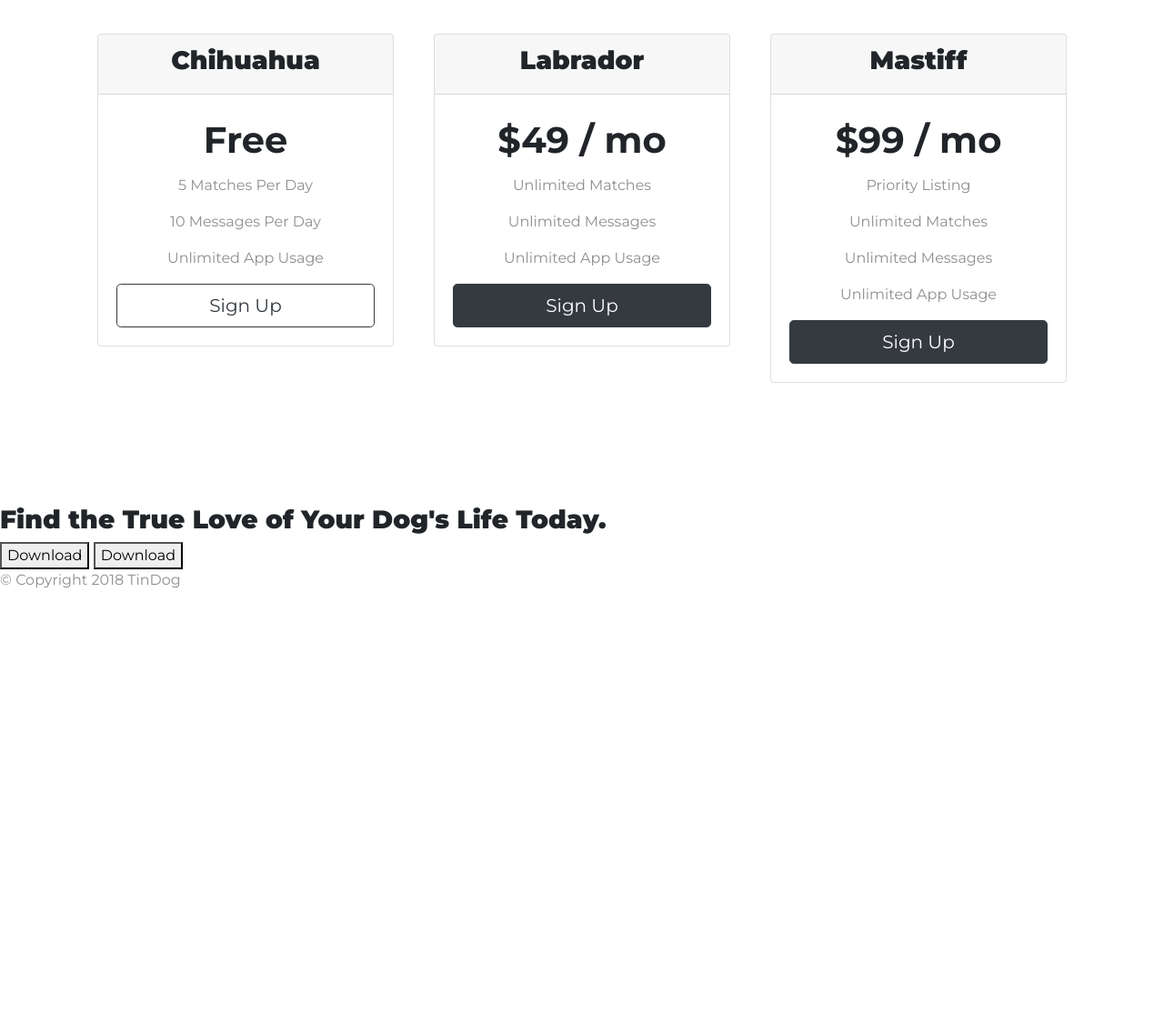
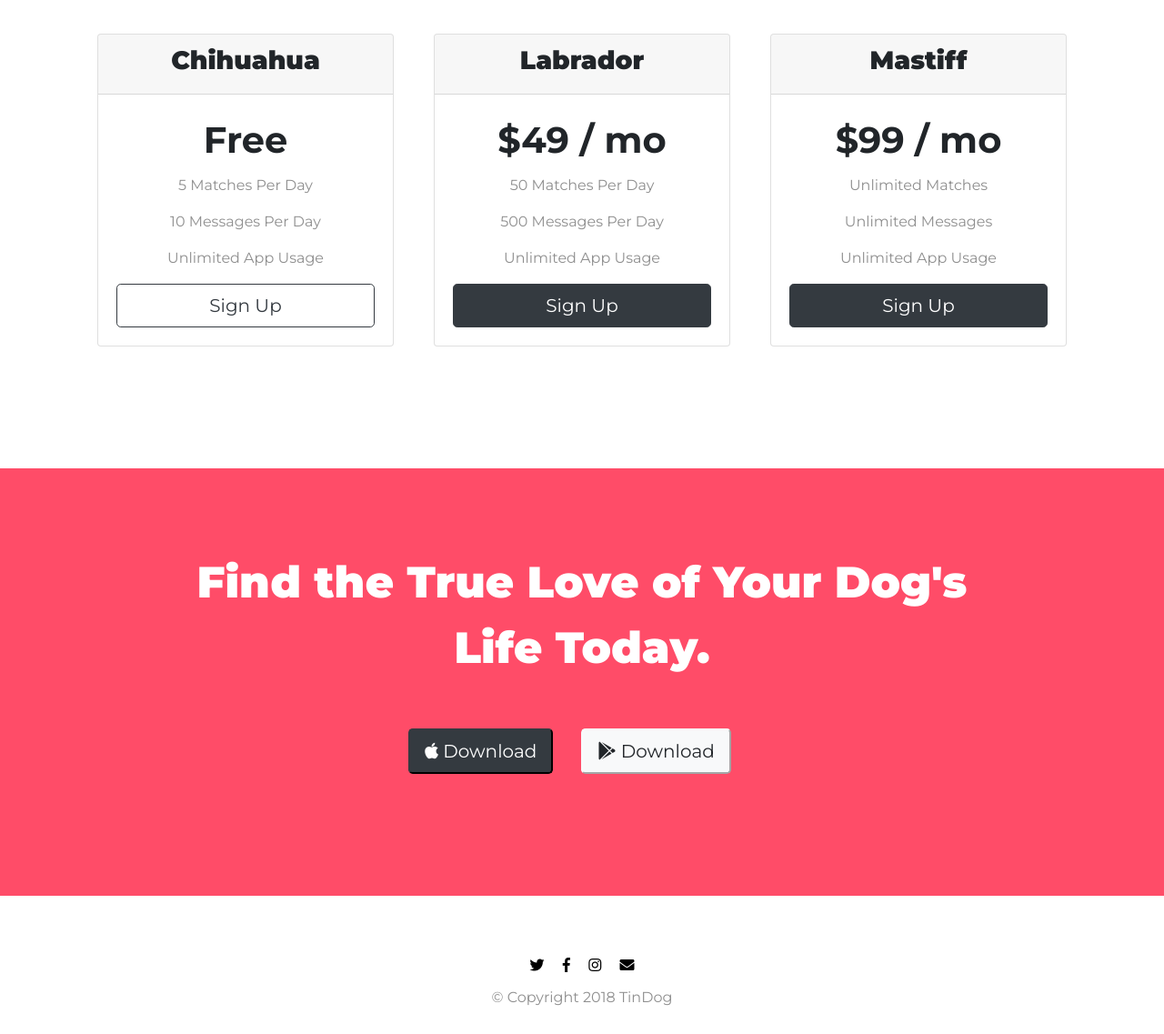
Before and after one commit to tingzhouu/TinDog, a plain HTML site: page index.html in a window 1280 px wide. Shown: the part 1960-3097 px from the top of the page at 91% size. Before the commit the page ends 2626 px from the top, so only its background shows below. Drawn offline with nearby package versions, Linux system fonts and the light colour scheme.

Commit message:
Tidy up details

```diff
--- a/css/styles.css
+++ b/css/styles.css
@@ -129,6 +129,39 @@ p {
   padding: 3% 2%
 }
 
+/* Call to Action Section */
+#cta {
+  color: #fff;
+  background-color: #ff4c68;
+  text-align: center;
+  padding: 7% 15%;
+}
+
+.cta-heading {
+  font-family: "Montserrat";
+  font-weight: 900;
+  font-size: 3rem;
+  line-height: 1.5;
+}
+
+.cta-btn {
+  margin: 10% 10px;
+}
+
+/* Footer Section */
+#footer {
+  text-align: center;
+  padding: 4% 15% 1%;
+}
+
+.footer-icons {
+  margin: 8px;
+  color: black;
+  text-decoration: none;
+}
+
+
+/* Media Query Breakpoint */
 @media (max-width: 1028px) {
   #title {
     text-align: center;
@@ -138,6 +171,4 @@ p {
     transform: rotate(0);
     width: 60%;
   }
-
-
 }
--- a/index.html
+++ b/index.html
@@ -42,13 +42,13 @@
 
           <ul class="navbar-nav ml-auto">
             <li class=nav-item>
-              <a class="nav-link" href="">Contact</a>
+              <a class="nav-link" href="#footer">Contact</a>
             </li>
             <li class=nav-item>
-              <a class="nav-link" href="">Pricing</a>
+              <a class="nav-link" href="#pricing">Pricing</a>
             </li>
             <li class=nav-item>
-              <a class="nav-link" href="">Download</a>
+              <a class="nav-link" href="#cta">Download</a>
             </li>
           </ul>
         </div>
@@ -160,6 +160,7 @@
               <p>5 Matches Per Day</p>
               <p>10 Messages Per Day</p>
               <p>Unlimited App Usage</p>
+
               <button type="button" class="btn btn-lg btn-block btn-outline-dark">Sign Up</button>
             </div>
           </div>
@@ -172,9 +173,10 @@
             </div>
             <div class="card-body">
               <h2>$49 / mo</h2>
-              <p>Unlimited Matches</p>
-              <p>Unlimited Messages</p>
+              <p>50 Matches Per Day</p>
+              <p>500 Messages Per Day</p>
               <p>Unlimited App Usage</p>
+
               <button type="button" class="btn btn-lg btn-block btn-dark">Sign Up</button>
             </div>
           </div>
@@ -188,7 +190,6 @@
             </div>
             <div class="card-body">
               <h2>$99 / mo</h2>
-              <p>Priority Listing</p>
               <p>Unlimited Matches</p>
               <p>Unlimited Messages</p>
               <p>Unlimited App Usage</p>
@@ -212,9 +213,9 @@
 
   <section id="cta">
 
-    <h3>Find the True Love of Your Dog's Life Today.</h3>
-    <button type="button">Download</button>
-    <button type="button">Download</button>
+    <h3 class="cta-heading">Find the True Love of Your Dog's Life Today.</h3>
+    <button class="download-button btn-lg btn-dark" type="button"><i class="fab fa-apple"></i> Download</button>
+    <button class="download-button btn-lg btn-light" type="button"><i class="fab fa-google-play"></i> Download</button>
 
   </section>
 
@@ -222,7 +223,13 @@
   <!-- Footer -->
 
   <footer id="footer">
+    <div class="footer-icons">
+      <a class="footer-icons fab fa-twitter" href="https://www.twitter.com"></a>
+      <a class="footer-icons fab fa-facebook-f" href="https://www.facebook.com"></a>
+      <a class="footer-icons fab fa-instagram" href="https://www.instagram.com"></a>
+      <a class="footer-icons fas fa-envelope" href="mailto:enquiries@tindogs.com"></a>
 
+    </div>
     <p>© Copyright 2018 TinDog</p>
 
   </footer>
```
